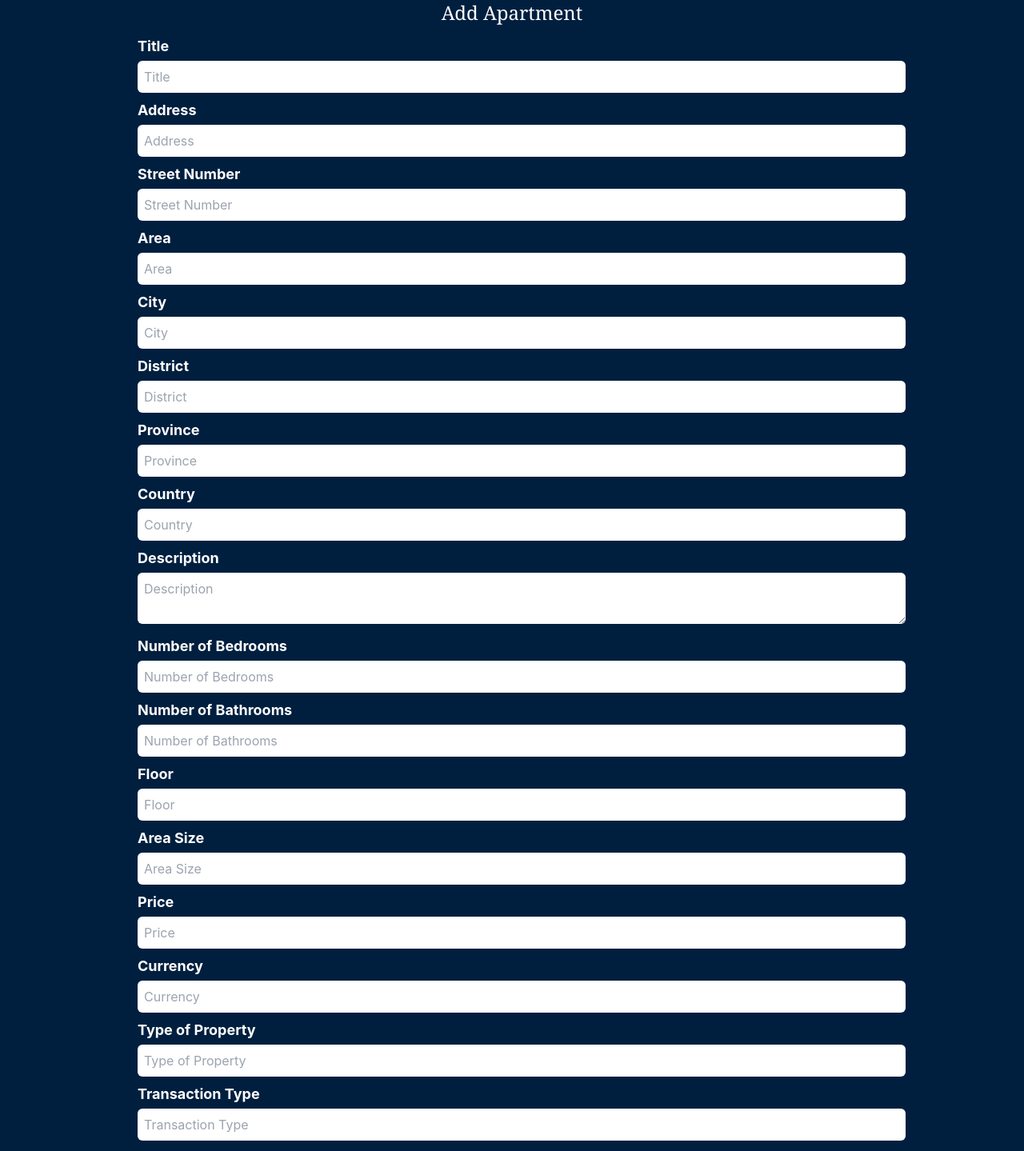
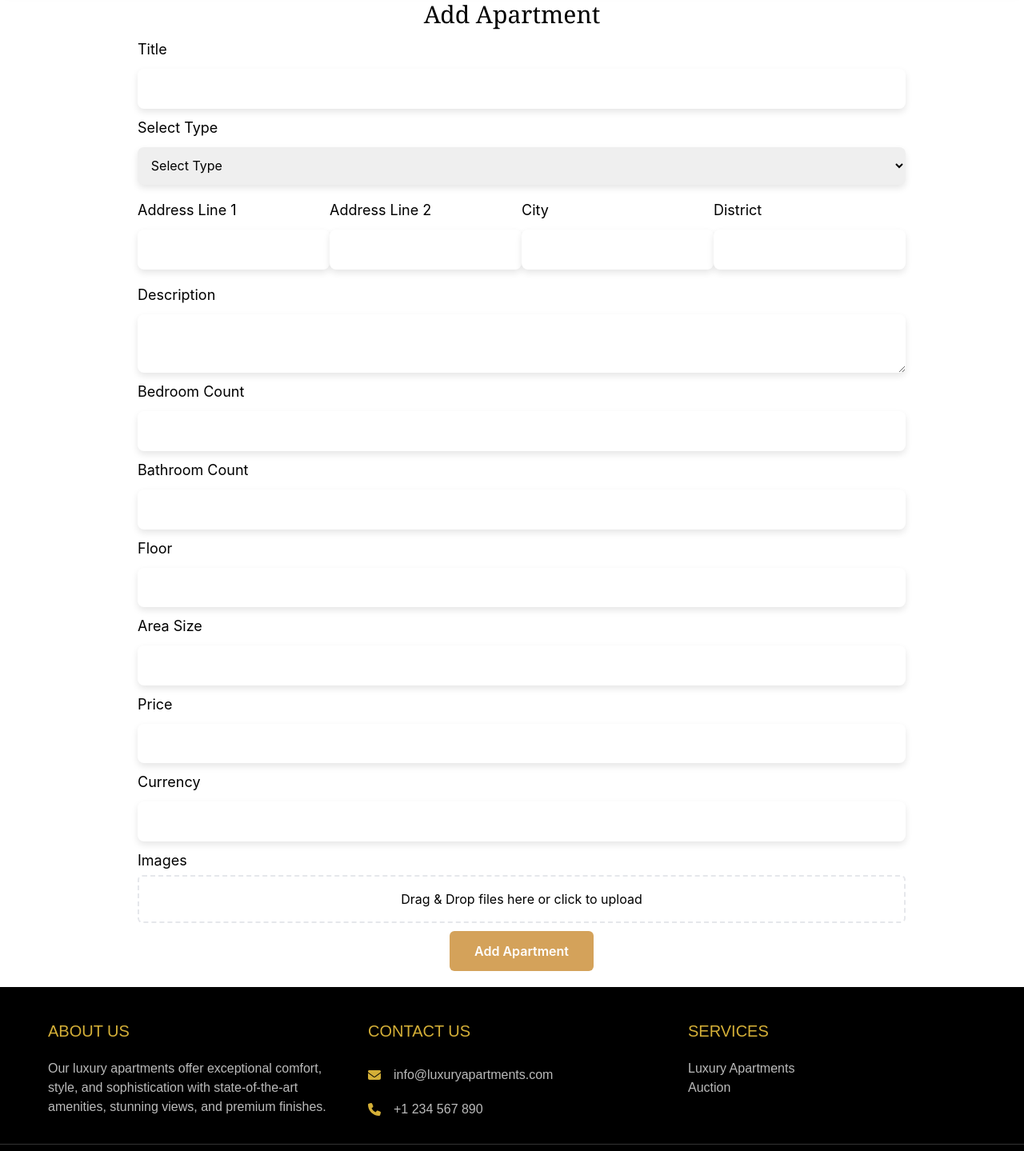
Before and after one commit to devsandanayake/luxapr, a React (Create React App) app in the folder frontend/: page /addapartment in a window 1280 px wide. Shown: the part 80-1519 px from the top of the page at 80% size. Built offline with nearby package versions, Linux system fonts and the light colour scheme.

Commit message:
Contact Us page with popup window

```diff
--- a/frontend/src/ApartmentCard/ApartmentCard.js
+++ b/frontend/src/ApartmentCard/ApartmentCard.js
@@ -17,8 +17,8 @@ const ApartmentCard = ({ apartment }) => {
         >
             <div className="image-container">
                 <img
-                    src={apartment.originImages && apartment.originImages.length > 0
-                        ? `http://124.43.179.118:8081/uploads/${apartment.originImages[0].split('\\').pop()}`
+                    src={apartment.images && apartment.images.length > 0
+                        ? `http://124.43.179.118:8081/uploads/${apartment.images[0].split('\\').pop()}`
                         : background}
                     alt={apartment.name || "Room"}
                     className="room-image"
--- a/frontend/src/Apartments/AddApartment.css
+++ b/frontend/src/Apartments/AddApartment.css
@@ -4,7 +4,6 @@ html, body {
 }
 
 .full-screen {
-  background-color: #001f3f;
   height: 100%;
   display: flex;
   justify-content: center;
@@ -13,11 +12,11 @@ html, body {
 
 .submitt {
     display: block;;
-    background-color: gold;
+    background-color: #d4a25a;
     padding: 0.8rem;
     width: 180px;
     text-align: center;
-    color: rgba(17, 24, 39, 1);
+    color: white;
     border: none;
     border-radius: 0.375rem;
     font-weight: 600;
@@ -25,3 +24,43 @@ html, body {
     margin-right: auto;
     margin-top: 10px;
   }
+
+  .input {
+    display: block;
+    width: 100%;
+    padding: 0.8rem;
+    margin-top: 10px;
+    margin-bottom: 10px;
+    border-radius: 0.5rem;
+    box-shadow: 0 4px 8px rgba(0, 0, 0, 0.1);
+  }
+
+  .addressinput{
+    display: block;
+    width: 100%;
+    padding: 0.8rem;
+    margin-top: 10px;
+    margin-bottom: 10px;
+    border-radius: 0.5rem;
+    box-shadow: 0 4px 8px rgba(0, 0, 0, 0.1);
+  }
+
+  .suggestions-list {
+    border: 1px solid #ccc;
+    border-radius: 4px;
+    max-height: 150px;
+    overflow-y: auto;
+    list-style-type: none;
+    padding: 0;
+    margin: 0;
+    background-color: #fff;
+  }
+
+  .suggestions-list li {
+    padding: 8px;
+    cursor: pointer;
+  }
+
+  .suggestions-list li:hover {
+    background-color: #f0f0f0;
+  }
--- a/frontend/src/Apartments/AddApartment.js
+++ b/frontend/src/Apartments/AddApartment.js
@@ -2,17 +2,15 @@ import React, { useState } from 'react';
 import axios from 'axios';
 import './AddApartment.css';
 
-
 export default function AddApartment() {
   const [formData, setFormData] = useState({
     title: '',
-    address: '',
-    streetNumber: '',
-    area: '',
-    city: '',
-    district: '',
-    province: '',
-    country: '',
+    districts: '',
+    areas: '',
+    address: {
+      street: '',
+      postCode: '',
+    },
     description: '',
     bedroomCount: '',
     bathroomCount: '',
@@ -20,17 +18,31 @@ export default function AddApartment() {
     areaSize: '',
     price: '',
     currency: '',
-    typeOfPro: '',
     transactionType: '',
   });
   const [images, setImages] = useState([]);
 
+
   const handleChange = (e) => {
-    setFormData({
-      ...formData,
-      [e.target.name]: e.target.value,
-    });
+    const { name, value } = e.target;
+
+    if (name.includes('.')) {
+      const [parentKey, childKey] = name.split('.');
+      setFormData({
+        ...formData,
+        [parentKey]: {
+          ...formData[parentKey],
+          [childKey]: value,
+        },
+      });
+    } else {
+      setFormData({
+        ...formData,
+        [name]: value,
+      });
+    }
   };
+
 
   const handleImageChange = (e) => {
     setImages(Array.from(e.target.files));
@@ -41,17 +53,21 @@ export default function AddApartment() {
     e.preventDefault();
     const data = new FormData();
     for (let key in formData) {
-      data.append(key, formData[key]);
+      if (typeof formData[key] === 'object') {
+        for (let subKey in formData[key]) {
+          data.append(`${key}.${subKey}`, formData[key][subKey]);
+        }
+      } else {
+        data.append(key, formData[key]);
+      }
     }
     for (let i = 0; i < images.length; i++) {
       data.append('images', images[i]);
     }
 
-    // Retrieve the token from local storage
     let token = localStorage.getItem('token');
     console.log('Retrieved token:', token);
 
-    // Remove the "Bearer" prefix if present
     if (token && token.startsWith('Bearer ')) {
       token = token.slice(7);
     }
@@ -81,167 +97,191 @@ export default function AddApartment() {
 
   return (
     <div className="full-screen">
-      <div className=' w-9/12'>
-        <h2 className='text-2xl mt-4 text-center text-white' style={{ fontFamily: 'Georgia, serif' }}>Add Apartment</h2>
+      <div className='w-9/12'>
+        <h2 className='text-3xl mt-4 text-center' style={{ fontFamily: 'Georgia, serif' }}>Add Apartment</h2>
         <form className='mt-3 ml-3 w-full mb-5' onSubmit={handleSubmit}>
-          <div>
+
+          <div className='mt-2'>
+            <label className='text-lg' htmlFor="title">Title</label>
             <div>
-              <label className='text-lg text-white font-bold' htmlFor="title">Title</label>
-            </div>
-            <div>
-              <input type="text" name="title" placeholder="Title" value={formData.title} onChange={handleChange} className='w-full p-2 rounded-md mt-1' required />
-            </div>
-          </div>
-
-          <div className = 'mt-2'>
-            <div>
-              <label className='text-lg text-white font-bold' htmlFor="address">Address</label>
-            </div>
-            <div>
-              <input type="text" name="address" placeholder="Address" value={formData.address} onChange={handleChange} className='w-full p-2 rounded-md mt-1' required />
-            </div>
-          </div>
-
-          <div className = 'mt-2'>
-            <div>
-              <label className='text-lg text-white font-bold' htmlFor="streetNumber">Street Number</label>
-            </div>
-            <div>
-              <input type="text" name="streetNumber" placeholder="Street Number" value={formData.streetNumber} onChange={handleChange} className='w-full p-2 rounded-md mt-1' required />
-            </div>
-          </div>
-
-          <div className = 'mt-2'>
-            <div>
-              <label className='text-lg text-white font-bold' htmlFor="area">Area</label>
-            </div>
-            <div>
-              <input type="text" name="area" placeholder="Area" value={formData.area} onChange={handleChange} className='w-full p-2 rounded-md mt-1' required />
-            </div>
-          </div>
-
-          <div className = 'mt-2'>
-            <div>
-              <label className='text-lg text-white font-bold' htmlFor="city">City</label>
-            </div>
-            <div>
-              <input type="text" name="city" placeholder="City" value={formData.city} onChange={handleChange} className='w-full p-2 rounded-md mt-1' required />
-            </div>
-          </div>
-
-          <div className = 'mt-2'>
-            <div>
-              <label className='text-lg text-white font-bold' htmlFor="district">District</label>
-            </div>
-            <div>
-              <input type="text" name="district" placeholder="District" value={formData.district} onChange={handleChange} className='w-full p-2 rounded-md mt-1' required />
-            </div>
-          </div>
-
-          <div className = 'mt-2'>
-            <div>
-              <label className='text-lg text-white font-bold' htmlFor="province">Province</label>
-            </div>
-            <div>
-              <input type="text" name="province" placeholder="Province" value={formData.province} onChange={handleChange} className='w-full p-2 rounded-md mt-1' required />
-            </div>
-          </div>
-
-          <div className = 'mt-2'>
-            <div>
-              <label className='text-lg text-white font-bold' htmlFor="country">Country</label>
-            </div>
-            <div>
-              <input type="text" name="country" placeholder="Country" value={formData.country} onChange={handleChange} className='w-full p-2 rounded-md mt-1' required />
-            </div>
-          </div>
-
-          <div className = 'mt-2'>
-            <div>
-              <label className='text-lg text-white font-bold' htmlFor="description">Description</label>
-            </div>
-            <div>
-              <textarea name="description" placeholder="Description" value={formData.description} onChange={handleChange} className='w-full p-2 rounded-md mt-1' required></textarea>
-            </div>
-          </div>
-
-          <div className = 'mt-2'>
-            <div>
-              <label className='text-lg text-white font-bold' htmlFor="bedroomCount">Number of Bedrooms</label>
-            </div>
-            <div>
-              <input type="number" name="bedroomCount" placeholder="Number of Bedrooms" value={formData.bedroomCount} onChange={handleChange} className='w-full p-2 rounded-md mt-1' required />
-            </div>
-          </div>
-
-          <div className = 'mt-2'>
-            <div>
-              <label className='text-lg text-white font-bold' htmlFor="bathroomCount">Number of Bathrooms</label>
-            </div>
-            <div>
-              <input type="number" name="bathroomCount" placeholder="Number of Bathrooms" value={formData.bathroomCount} onChange={handleChange} className='w-full p-2 rounded-md mt-1' required />
-            </div>
-          </div>
-
-          <div className = 'mt-2'>
-            <div>
-              <label className='text-lg text-white font-bold' htmlFor="floor">Floor</label>
-            </div>
-            <div>
-              <input type="number" name="floor" placeholder="Floor" value={formData.floor} onChange={handleChange} className='w-full p-2 rounded-md mt-1' required />
-            </div>
-          </div>
-
-          <div className = 'mt-2'>
-            <div>
-              <label className='text-lg text-white font-bold' htmlFor="areaSize">Area Size</label>
-            </div>
-            <div>
-              <input type="number" name="areaSize" placeholder="Area Size" value={formData.areaSize} onChange={handleChange} className='w-full p-2 rounded-md mt-1' required />
-            </div>
-          </div>
-
-          <div className = 'mt-2'>
-            <div>
-              <label className='text-lg text-white font-bold' htmlFor="price">Price</label>
-            </div>
-            <div>
-              <input type="number" name="price" placeholder="Price" value={formData.price} onChange={handleChange} className='w-full p-2 rounded-md mt-1' required />
-            </div>
-          </div>
-
-          <div className = 'mt-2'>
-            <div>
-              <label className='text-lg text-white font-bold' htmlFor="currency">Currency</label>
-            </div>
-            <div>
-              <input type="text" name="currency" placeholder="Currency" value={formData.currency} onChange={handleChange} className='w-full p-2 rounded-md mt-1' required />
-            </div>
-          </div>
-
-          <div className = 'mt-2'>
-            <div>
-              <label className='text-lg text-white font-bold' htmlFor="typeOfPro">Type of Property</label>
-            </div>
-            <div>
-              <input type="text" name="typeOfPro" placeholder="Type of Property" value={formData.typeOfPro} onChange={handleChange} className='w-full p-2 rounded-md mt-1' required />
-            </div>
-          </div>
-
-          <div className = 'mt-2'>
-            <div>
-              <label className='text-lg text-white font-bold' htmlFor="transactionType">Transaction Type</label>
-            </div>
-            <div>
-              <input type="text" name="transactionType" placeholder="Transaction Type" value={formData.transactionType} onChange={handleChange} className='w-full p-2 rounded-md mt-1' required />
+              <input
+                type="text"
+                name="title"
+                onChange={handleChange}
+                className="input"
+                required
+              />
             </div>
           </div>
 
           <div className='mt-2'>
+              <label className='text-lg' htmlFor="transactionType">Select Type</label>
+              <div>
+                  <select
+                      name="transactionType"
+                      onChange={handleChange}
+                      className="input"
+                      required
+                  >
+                      <option value="">Select Type</option>
+                      <option value="short-term">Short term</option>
+                      <option value="long-term">Long term</option>
+                      <option value="auction">Auction</option>
+                  </select>
+              </div>
+          </div>
+
+          <div className='flex justify-between'>
+            <div className='mt-2'>
+              <label className='text-lg' htmlFor="address.postCode">Address Line 1</label>
+              <div>
+                <input
+                  type="text"
+                  name="address.postCode"
+                  onChange={handleChange}
+                  className="addressinput"
+                  required
+                />
+              </div>
+            </div>
+
+            <div className='mt-2'>
+              <label className='text-lg' htmlFor="address.street">Address Line 2</label>
+              <div>
+                <input
+                  type="text"
+                  name="address.street"
+                  onChange={handleChange}
+                  className="addressinput"
+                  required
+                />
+              </div>
+            </div>
+
+            <div className='mt-2'>
+              <label className='text-lg' htmlFor="areas">City</label>
+              <div>
+                <input
+                  type="text"
+                  name="areas"
+                  onChange={handleChange}
+                  className="addressinput"
+                  required
+                />
+              </div>
+            </div>
+
+            <div className='mt-2'>
+              <label className='text-lg' htmlFor="districts">District</label>
+              <div>
+                <input
+                  type="text"
+                  name="districts"
+                  onChange={handleChange}
+                  className="addressinput"
+                  required
+                />
+              </div>
+            </div>
+          </div>
+
+          <div className='mt-2'>
+            <label className='text-lg' htmlFor="description">Description</label>
             <div>
-              <label className='text-lg text-white font-bold' htmlFor="images">Images</label>
+              <textarea
+                name="description"
+                onChange={handleChange}
+                className="input"
+                required
+              ></textarea>
             </div>
-            <div className="relative border-2 border-dashed border-white p-4 rounded-md mt-1 flex flex-col items-center cursor-pointer hover:bg-gray-800">
+          </div>
+
+          <div className='mt-2'>
+            <label className='text-lg' htmlFor="bedroomCount">Bedroom Count</label>
+            <div>
+              <input
+                type="number"
+                name="bedroomCount"
+                onChange={handleChange}
+                className="input"
+                required
+              />
+            </div>
+          </div>
+
+          <div className='mt-2'>
+            <label className='text-lg' htmlFor="bathroomCount">Bathroom Count</label>
+            <div>
+              <input
+                type="number"
+                name="bathroomCount"
+                onChange={handleChange}
+                className="input"
+                required
+              />
+            </div>
+          </div>
+
+          <div className='mt-2'>
+            <label className='text-lg' htmlFor="floor">Floor</label>
+            <div>
+              <input
+                type="number"
+                name="floor"
+                onChange={handleChange}
+                className="input"
+                required
+              />
+            </div>
+          </div>
+
+          <div className='mt-2'>
+            <label className='text-lg' htmlFor="areaSize">Area Size</label>
+            <div>
+              <input
+                type="number"
+                name="areaSize"
+                onChange={handleChange}
+                className="input"
+                required
+              />
+            </div>
+          </div>
+
+          <div className='mt-2'>
+            <label className='text-lg' htmlFor="price">Price</label>
+            <div>
+              <input
+                type="number"
+                name="price"
+                onChange={handleChange}
+                className="input"
+                required
+              />
+            </div>
+          </div>
+
+          <div className='mt-2'>
+            <label className='text-lg' htmlFor="currency">Currency</label>
+            <div>
+              <input
+                type="text"
+                name="currency"
+                onChange={handleChange}
+                className="input"
+                required
+              />
+            </div>
+          </div>
+
+
+
+          <div className='mt-2'>
+            <div>
+              <label className='text-lg' htmlFor="images">Images</label>
+            </div>
+            <div className="relative border-2 border-dashed p-4 rounded-md mt-1 flex flex-col items-center cursor-pointer hover:bg-gold hover:text-white">
               <input
                 type="file"
                 name="images"
@@ -250,9 +290,9 @@ export default function AddApartment() {
                 className="absolute inset-0 w-full h-full opacity-0 cursor-pointer"
                 required
               />
-              <p className="text-white">Drag & Drop files here or click to upload</p>
+              <p>Drag & Drop files here or click to upload</p>
               {images.length > 0 && (
-                <div className="text-white mt-2">
+                <div className="mt-2">
                   {images.length} file(s) selected
                   <ul>
                     {images.map((file, index) => (
--- a/frontend/src/Apartments/ViewApartment.js
+++ b/frontend/src/Apartments/ViewApartment.js
@@ -23,8 +23,8 @@ export default function ViewApartment() {
         axiosInstance.get(`/api/ads/viewSpecificAd/${adcode}`)
             .then((response) => {
                 setApartmentDetails(response.data);
-                if (response.data.originImages && response.data.originImages.length > 0) {
-                    setSelectedImage(response.data.originImages[0]);
+                if (response.data.images && response.data.images.length > 0) {
+                    setSelectedImage(response.data.images[0]);
                 }
             })
             .catch((error) => {
@@ -80,7 +80,7 @@ export default function ViewApartment() {
                             )}
                         </div>
                         <div className="thumbnail-images-container">
-                            {apartmentDetails.originImages && apartmentDetails.originImages.map((image, index) => (
+                            {apartmentDetails.images && apartmentDetails.images.map((image, index) => (
                                 <img
                                     key={index}
                                     src={`http://124.43.179.118:8081/uploads/${image.split('\\').pop()}`}
```
Also changed, not shown: frontend/src/ContactUs/ContactUs.css (+83 -31 lines), frontend/src/ContactUs/ContactUs.js (+15 -32 lines), frontend/src/ContactUs/Popupbox.css (added, +80 -0 lines), frontend/src/ContactUs/Popupbox.js (added, +32 -0 lines).
